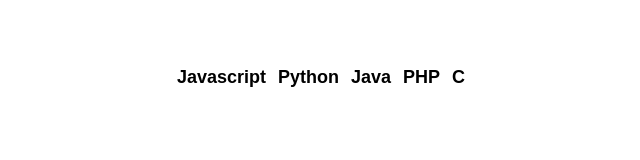
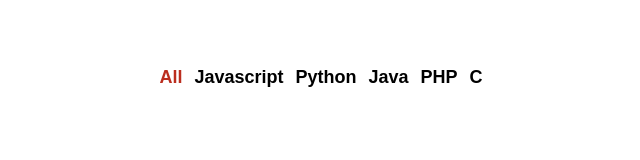
Before and after one commit to guidop91/react-github-battle, a React app: page / in a window 1280 px wide. Shown: the whole page, without its empty margins (319-959 px from the left). Built offline with nearby package versions, Linux system fonts and the light colour scheme.

Commit message:
State in components

```diff
--- a/app/components/Popular.js
+++ b/app/components/Popular.js
@@ -1,13 +1,42 @@
 import React from 'react';
 
 export default class Popular extends React.Component {
+  constructor(props) {
+    super(props)
+    this.state = {
+      selectedLanguage: 'All'
+    }
+    this.updateLanguage = this.updateLanguage.bind(this)
+  }
+
+  updateLanguage(selectedLanguage) {
+    this.setState({
+      selectedLanguage
+    })
+  }
   render () {
-    const languages = ['Javascript', 'Python', 'Java', 'PHP', 'C'];
+    return (
+      <LanguagesNav
+        updateLanguage={this.updateLanguage}
+        selectedLanguage={this.state.selectedLanguage}
+      />
+    )
+  }
+}
+
+function LanguagesNav (props) {
+  const { updateLanguage, selectedLanguage } = props;
+  const languages = ['All', 'Javascript', 'Python', 'Java', 'PHP', 'C'];
+  const btnClass = (language) => selectedLanguage === language
+    ? 'btn-clear nav-link highlighted'
+    : 'btn-clear nav-link';
   return (
     <ul className='flex-center'>
       {languages.map((language) => (
         <li key={language}>
-            <button className='btn-clear nav-link'>
+          <button
+            className={btnClass(language)}
+            onClick={() => updateLanguage(language)}>
             {language}
           </button>
         </li>
@@ -15,4 +44,3 @@
     </ul>
   )
 }
-}
--- a/app/index.css
+++ b/app/index.css
@@ -39,3 +39,7 @@
   text-decoration: none;
   color: inherit;
 }
+
+.highlighted {
+  color: rgb(187, 46, 31)
+}
```
Lines whose indentation alone changed are shown as unchanged.
